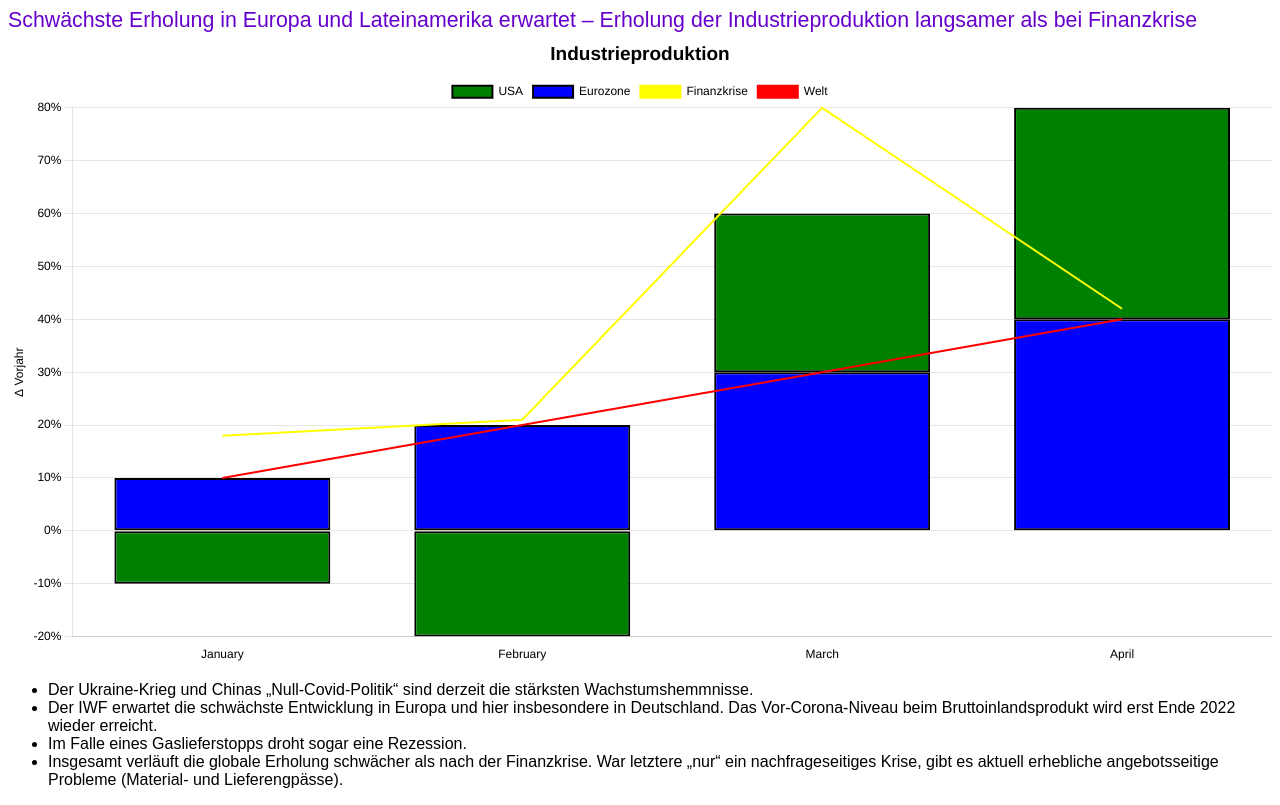
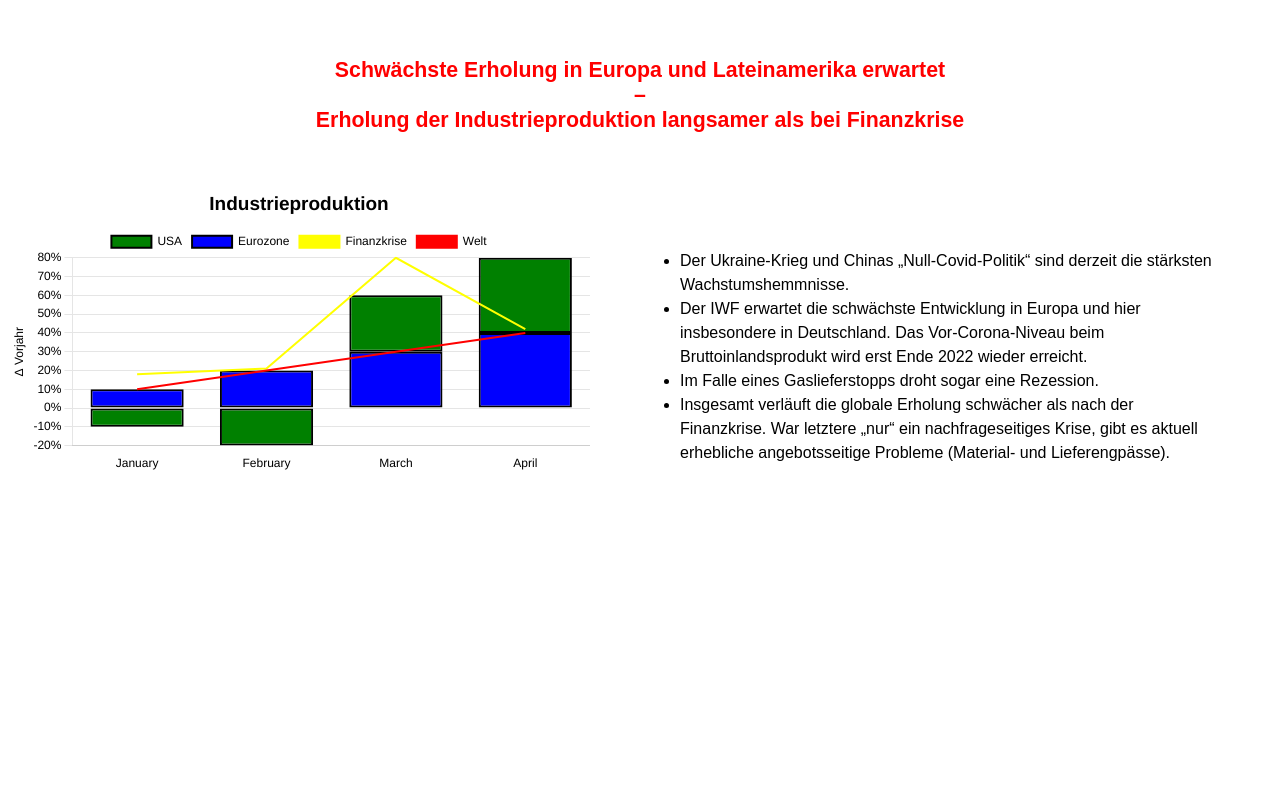
Before and after one commit to PythonPionier/Dashboard, an Angular app in the folder konjunkturreport/: page / in a window 1280 px wide. Built offline with nearby package versions, Linux system fonts and the light colour scheme.

Commit message:
erste scss formatierungen

```diff
--- a/konjunkturreport/src/app/app.component.html
+++ b/konjunkturreport/src/app/app.component.html
@@ -1,22 +1,14 @@
 
-<div style="color:#6600CC; font-family:arial; font-size:16pt">
-  Schwächste Erholung in Europa und Lateinamerika erwartet –
+<div class="titel" >
+  Schwächste Erholung in Europa und Lateinamerika erwartet <br>–<br>
   Erholung der Industrieproduktion langsamer als bei Finanzkrise
 </div>
 
 
 
-<div class="row">
+
+<div class="content">
 
   <app-industrieproduktion></app-industrieproduktion>
 
-  <div style="color:black; font-family:arial; font-size:12pt">
-  <ul>
-    <li>Der Ukraine-Krieg und Chinas „Null-Covid-Politik“ sind derzeit die stärksten Wachstumshemmnisse.</li>
-    <li>Der IWF erwartet die schwächste Entwicklung in Europa und hier insbesondere in Deutschland. Das Vor-Corona-Niveau beim Bruttoinlandsprodukt wird erst Ende 2022 wieder erreicht.</li>
-    <li>Im Falle eines Gaslieferstopps droht sogar eine Rezession.</li>
-    <li>Insgesamt verläuft die globale Erholung schwächer als nach der Finanzkrise. War letztere „nur“ ein nachfrageseitiges Krise, gibt es aktuell erhebliche angebotsseitige Probleme (Material- und Lieferengpässe).</li>
-  </ul>
-  </div>
-
 </div>
--- a/konjunkturreport/src/app/app.component.scss
+++ b/konjunkturreport/src/app/app.component.scss
@@ -0,0 +1,17 @@
+
+
+.titel {
+  color: red;
+  font-family:arial;
+  font-size:16pt;
+  text-align: center;
+  font-weight: bold;
+  padding: 50px;
+}
+
+.content {
+  color: black;
+  font-family: arial;
+  font-size: 12pt;
+  line-height: 1.5;
+}
--- a/konjunkturreport/src/app/industrieproduktion/industrieproduktion.component.html
+++ b/konjunkturreport/src/app/industrieproduktion/industrieproduktion.component.html
@@ -1,5 +1,23 @@
 
 
-<div>
-  <canvas id="indprod">{{chart}}</canvas>
+<div class="chart-container">
+
+
+  <div>
+    <canvas id="indprod">{{chart}}</canvas>
+  </div>
+
+
+  <div class="textbox">
+
+    <ul>
+      <li>Der Ukraine-Krieg und Chinas „Null-Covid-Politik“ sind derzeit die stärksten Wachstumshemmnisse.</li>
+      <li>Der IWF erwartet die schwächste Entwicklung in Europa und hier insbesondere in Deutschland. Das Vor-Corona-Niveau beim Bruttoinlandsprodukt wird erst Ende 2022 wieder erreicht.</li>
+      <li>Im Falle eines Gaslieferstopps droht sogar eine Rezession.</li>
+      <li>Insgesamt verläuft die globale Erholung schwächer als nach der Finanzkrise. War letztere „nur“ ein nachfrageseitiges Krise, gibt es aktuell erhebliche angebotsseitige Probleme (Material- und Lieferengpässe).</li>
+    </ul>
+
+  </div>
+
+
 </div>
--- a/konjunkturreport/src/app/industrieproduktion/industrieproduktion.component.scss
+++ b/konjunkturreport/src/app/industrieproduktion/industrieproduktion.component.scss
@@ -0,0 +1,14 @@
+
+
+.chart-container {
+  display: flex;
+}
+
+.chart-container div{flex: 1}
+
+#indprod {
+}
+
+.textbox {
+  padding: 50px;
+}
```
